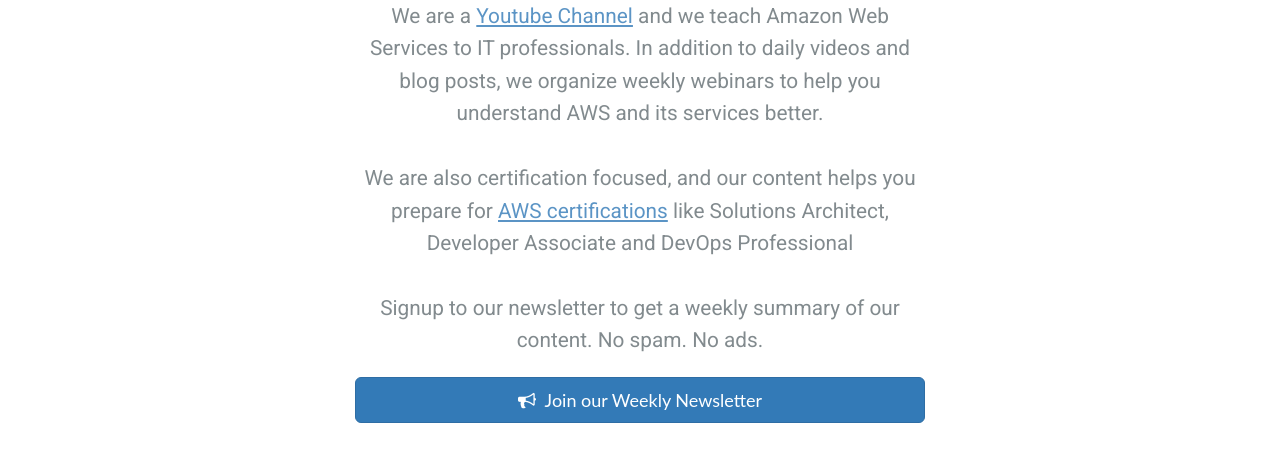
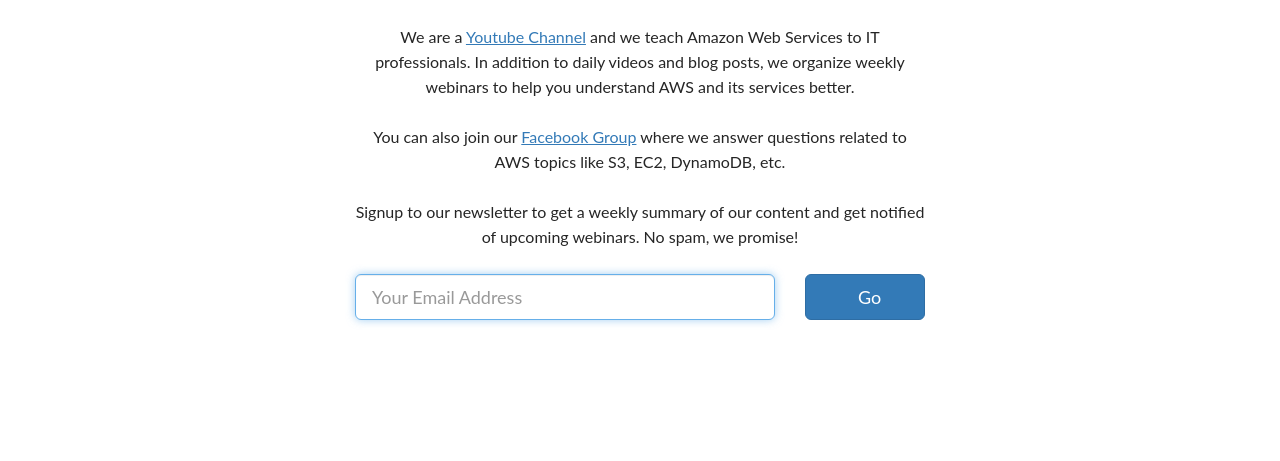
Before and after one commit to aws-tutor/aws-tutor.github.io, a website: page index.html in a window 1280 px wide. Shown: the part 223-684 px from the top of the page. Drawn offline with Linux system fonts and the light colour scheme.

Commit message:
updated website

```diff
--- a/index.html
+++ b/index.html
@@ -17,17 +17,24 @@
             <div class="col-md-6 col-md-offset-3 center">
               <div class="about-me-title">
                   <img src="./logo.png" class="logo"/>
-              </div>
-              <div class="about-me-text" style="font-size:1.3em;color:#636e72;font-family:'Roboto'">
-                  <div class="opacity-box">
-                    <p>We are a <a href="https://www.youtube.com/channel/UCQHekfV5i_7aIv9qX8ihiNA?sub_confirmation=1" target="_blank">Youtube Channel</a> and we teach Amazon Web Services to IT professionals. In addition to daily videos and blog posts, we organize weekly webinars to help you understand AWS and its services better.</p><br/>
-                    <p>We are also certification focused, and our content helps you prepare for <a href="https://aws.amazon.com/certification/" target="_blank">AWS certifications</a> like Solutions Architect, Developer Associate and DevOps Professional</p><br/>
-                    <p>Signup to our newsletter to get a weekly summary of our content. No spam. No ads.</p>
-                  </div>
-              </div>
-              <div class="about-btns row">
+              </div><br/>
+              <div class="about-me-text row">
                 <div class="col-md-12">
-                  <a href="https://tinyletter.com/awstutor" target="_blank" class="btn btn-lg btn-primary btn-block"><i class="fa fa-bullhorn"></i>&nbsp;&nbsp;Join our Weekly Newsletter</a>
+                  <p>We are a <a href="https://www.youtube.com/channel/UCQHekfV5i_7aIv9qX8ihiNA?sub_confirmation=1" target="_blank">Youtube Channel</a> and we teach Amazon Web Services to IT professionals. In addition to daily videos and blog posts, we organize weekly webinars to help you understand AWS and its services better.</p><br/>
+                  <p>You can also join our <a href="https://www.facebook.com/groups/awstutor" target="_blank">Facebook Group</a> where we answer questions related to AWS topics like S3, EC2, DynamoDB, etc.</p><br/>
+                  <p>Signup to our newsletter to get a weekly summary of our content and get notified of upcoming webinars. No spam, we promise!</p>
+                  <form
+                    action="https://tinyletter.com/awstutor"
+                    method="post"
+                    target="popupwindow"
+                    autofocus
+                    onsubmit="window.open('https://tinyletter.com/awstutor', 'popupwindow', 'scrollbars=yes,width=800,height=600');return true"
+                  >
+                    <input type="hidden" value="1" name="embed"/><br/>
+                    <div class="row">
+                      <div class="col-md-9 col-sm-12 col-xs-12"><input type="email" class="form-control input-lg" name="email" id="tlemail" placeholder="Your Email Address" autofocus/></div>
+                      <div class="col-md-3 col-sm-12 col-xs-12"><button type="submit" class="btn btn-lg btn-primary btn-block"><i class="fa fa-chevron-right-o"></i>&nbsp;&nbsp;Go</button></div>
+                  </form>
                 </div>
               </div>
             </div>
```
